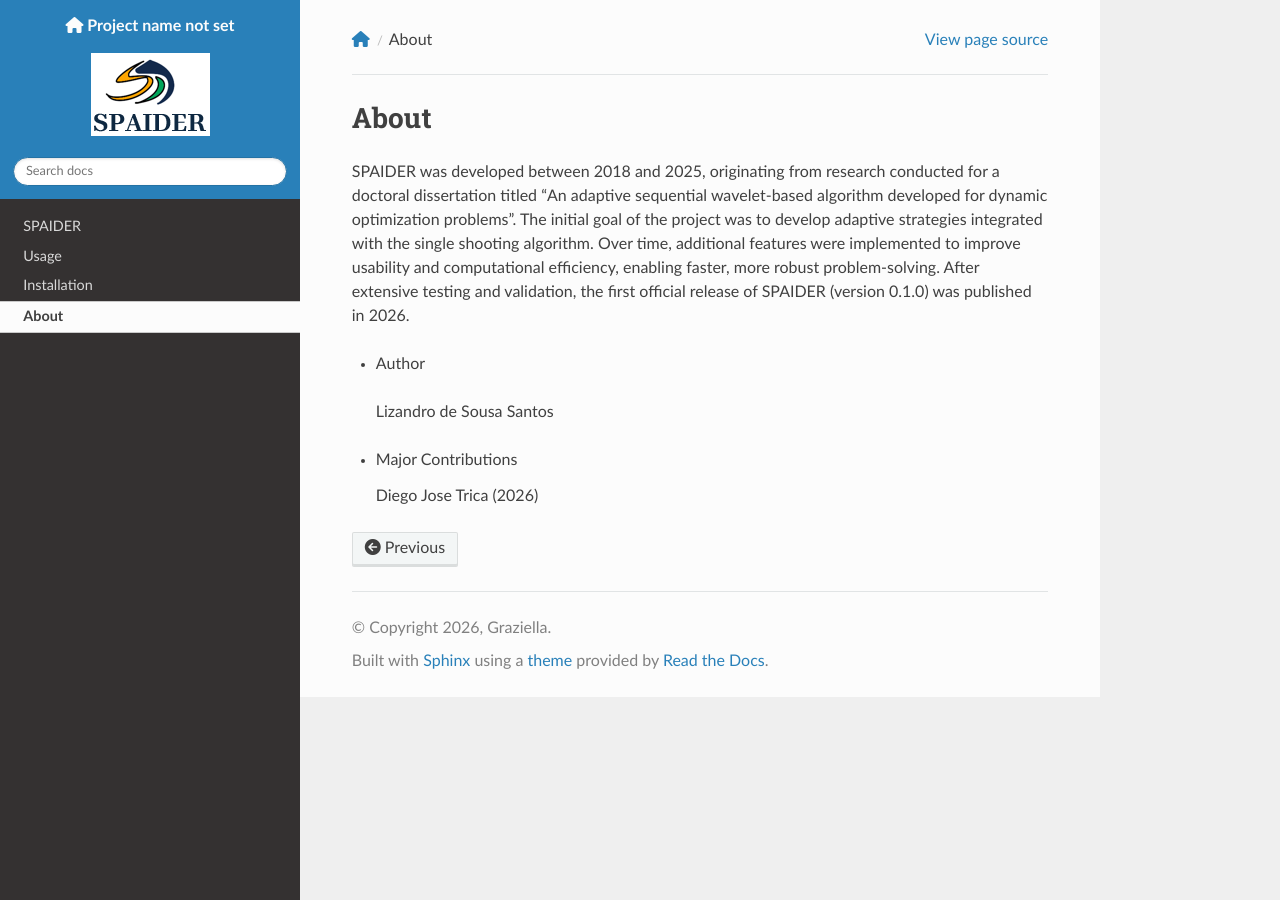
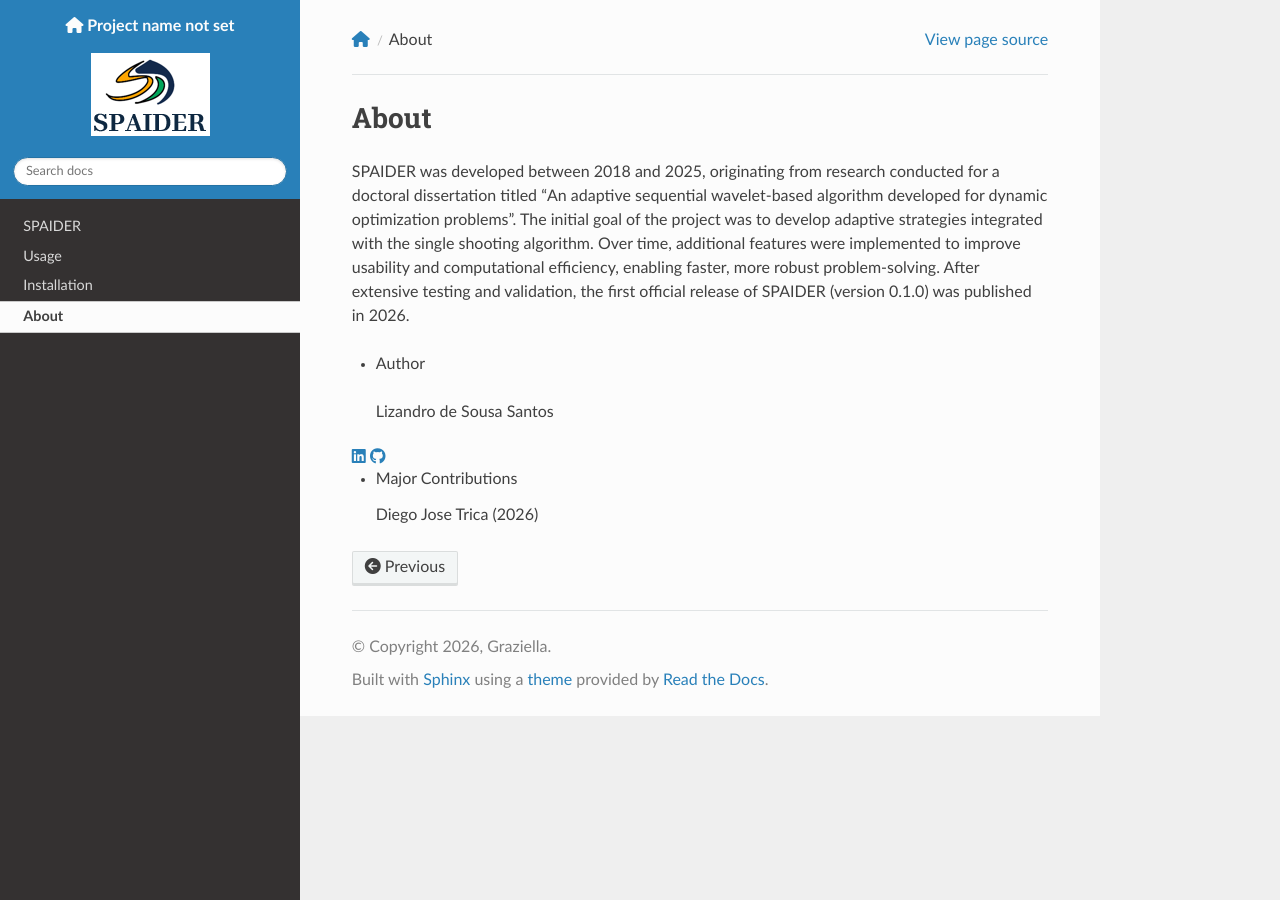
Before and after one commit to LizandroCloud/SPAIDER-M, a Sphinx documentation site: the page built from docs/source/about.rst, in a window 1280 px wide. Built offline with Sphinx 7.4.7 and the Read the Docs theme 3.1.0, drawn with Linux system fonts in a browser that asks for light colours.

Commit message:
Update about.rst

```diff
--- a/docs/source/about.rst
+++ b/docs/source/about.rst
@@ -6,6 +6,16 @@ SPAIDER was developed between 2018 and 2025, originating from research conducted
 - Author
 
  Lizandro de Sousa Santos
+.. raw:: html
+
+   <div class="social-links">
+     <a href="www.linkedin.com/in/lizandro-santos-80aa215b">
+       <i class="fab fa-linkedin"></i>
+     </a>
+     <a href="https://github.com/seuusuario" target="_blank">
+       <i class="fab fa-github"></i>
+     </a>
+   </div>
 
 - Major Contributions
 
```
